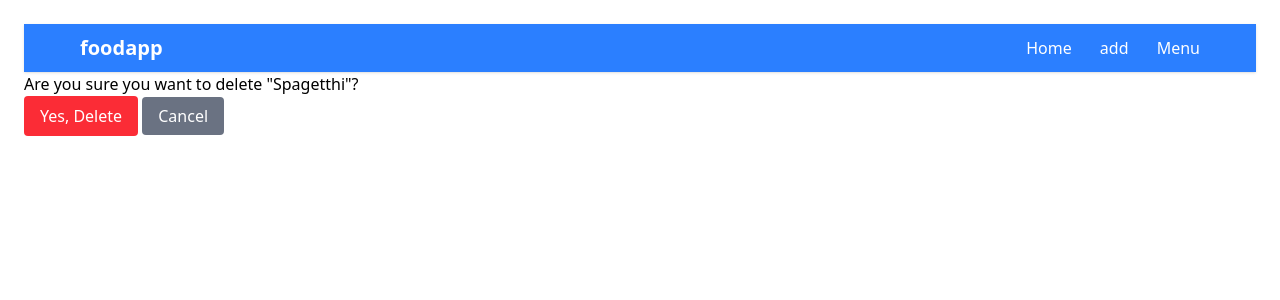
After one commit to aladon090/food_menu_app, a Django app: page /delete/3 in a window 1280 px wide. The commit adds this page. Shown: the top 300 px of the page. Run offline with Django 5.2, Linux system fonts and the light colour scheme; data comes from the database, SQL or seed files in the repository; both versions use the stored data as it was after the commit.

Commit message:
Update and allow user to delete from the app

```diff
--- /dev/null
+++ b/mysite/myapp/templates/myapp/confirm_delete.html
@@ -0,0 +1,16 @@
+{% extends "myapp/base.html" %}
+
+{% block title %}My Website{% endblock %}
+
+{% block content %}
+
+<h2>Are you sure you want to delete "{{ item.item_name }}"?</h2>
+
+<form method="post">
+    {% csrf_token %}
+    <button type="submit" class="bg-red-500 text-white px-4 py-2 rounded">Yes, Delete</button>
+    <a href="{% url 'myapp:index' %}" class="bg-gray-500 text-white px-4 py-2 rounded">Cancel</a>
+</form>
+
+
+{% endblock %}
--- a/mysite/myapp/templates/myapp/details.html
+++ b/mysite/myapp/templates/myapp/details.html
@@ -19,13 +19,13 @@
 
         <div class="flex space-x-4">
             <!-- Edit Button -->
-            <a href=""
+            <a href="{% url 'myapp:update_item' update_id=item.id %}"
                class="bg-yellow-500 text-white px-4 py-2 rounded hover:bg-yellow-600 transition-colors duration-200">
                Edit
             </a>
 
             <!-- Delete Button -->
-            <a href=""
+            <a href=" {% url 'myapp:delete_item' delete_id=item.id %}"
                class="bg-red-500 text-white px-4 py-2 rounded hover:bg-red-600 transition-colors duration-200">
                Delete
             </a>
--- a/mysite/myapp/templates/myapp/index.html
+++ b/mysite/myapp/templates/myapp/index.html
@@ -15,7 +15,7 @@
             <a href="{% url 'myapp:detail' id=item.id %}" class="inline-block bg-blue-500 text-white px-4 py-2 rounded hover:bg-blue-600 transition-colors duration-200">
                 Details
             </a>
-            <a href="" class="inline-block bg-red-500 text-white px-4 py-2 rounded hover:bg-red-600 transition-colors duration-200">
+            <a href="{% url 'myapp:delete_item' delete_id=item.id %}" class="inline-block bg-red-500 text-white px-4 py-2 rounded hover:bg-red-600 transition-colors duration-200">
                 Delete
             </a>
             <a href="{% url 'myapp:update_item' update_id=item.id %}" class="inline-block bg-yellow-500 text-white px-4 py-2 rounded hover:bg-yellow-600 transition-colors duration-200">
--- a/mysite/myapp/urls.py
+++ b/mysite/myapp/urls.py
@@ -9,4 +9,5 @@ urlpatterns = [
     path('<int:id>',views.detail,name='detail'),
     path('add/',views.create_items, name='create_item'),
     path('update/<int:update_id>/', views.update, name='update_item'),
+    path('delete/<int:delete_id>',views.delete, name='delete_item')
 ]
--- a/mysite/myapp/views.py
+++ b/mysite/myapp/views.py
@@ -53,12 +53,25 @@ def update(request, update_id):
         if form.is_valid():
             form.save()
             return redirect('myapp:index')
-
-
     context = {
         'form': form,
         'item': item,
         'id': update_id,
     }
+    return render(request, 'myapp/update.html',context)
 
-    return render(request, 'myapp/update.html',context)
+
+
+def delete(request, delete_id):
+    item = get_object_or_404(Item, id=delete_id)
+
+    if request.method == "POST":  # user confirmed deletion
+        item.delete()
+        return redirect('myapp:index')
+
+    context = {
+        'item':item,
+    }
+
+    # GET request → show confirmation page
+    return render(request, 'myapp/confirm_delete.html', context)
```
Also changed, not shown: mysite/db.sqlite3.
